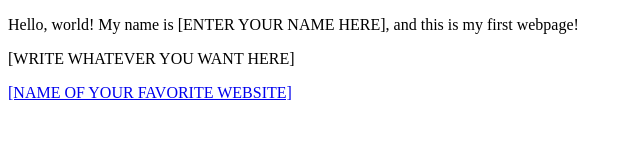
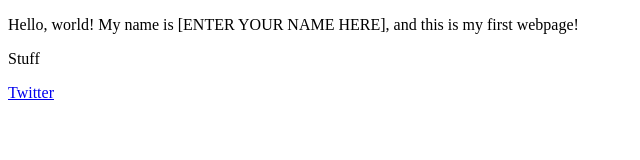
Before and after one commit to fubuloubu/exercise-6, a plain HTML site: page index.html in a window 1280 px wide. Shown: the whole page, without its empty margins (0-640 px from the left). Drawn offline with Linux system fonts and the light colour scheme.

Commit message:
Update index.html

```diff
--- a/index.html
+++ b/index.html
@@ -1,81 +1,16 @@
-<!-- This content was modified from:
-https://developer.mozilla.org/en-US/docs/Learn/Getting_started_with_the_web/HTML_basics
-and is licensed under CC-BY-SA 2.5
--->
-
-<!-- NOTE: Everything between these two arrows is a "comment", or an explanation that
-is only meant for programmers like you to view! This will not appear on your display!
- -->
-
-<!-- WEB PAGE STARTS HERE -->
-
 <!DOCTYPE html>
-<!--
-The doctype. It is required preamble. In the mists of time, when HTML was young
-(around 1991/92), doctypes were meant to act as links to a set of rules that the
-HTML page had to follow to be considered good HTML, which could mean automatic
-error checking and other useful things.
-
-However these days, they don't do much, and are basically just needed to make
-sure your document behaves correctly. That's all you need to know for now.
--->
-
-<!-- NOTE: "Elements" are code tags that denote the beginning and end of a piece
-of content on a webpage. They start like "<elementname>" and end like "</elementname>"
- -->
-
 <html>
-<!-- This element wraps all the content on the entire page and is sometimes
-known as the root element. It contains everything up to the </html> at the end. -->
-
   <head>
-  <!-- This element acts as a container for all the stuff you want to include on
-  the HTML page that isn't the content you are showing to your page's viewers.
-  This includes things like keywords and a page description that you want to
-  appear in search results, CSS to style our content, character set declarations
-  and more. -->
-
     <meta charset="utf-8">
-    <!-- This element sets the character set your document should use to UTF-8
-    which includes most characters from the vast majority of written languages.
-    Essentially, it can now handle any textual content you might put on it. There
-    is no reason not to set this and it can help avoid some problems later on. -->
-
-    <!-- NOTE: Please enter your name by replacing the content in the brackets below! -->
     <title>Exercise #1 - [ENTER YOUR NAME HERE]</title>
-    <!-- This sets the title of your page, which is the title that appears in the
-    browser tab the page is loaded in. It is also used to describe the page when
-    you bookmark or favorite it. -->
-
-  </head> <!-- This denotes the end of the "<head>" block! -->
-
+  </head>
   <body>
-  <!-- This contains all the content that you want to show to web users when they visit
-  your page, whether that's text, images, videos, games, playable audio tracks or
-  whatever else.-->
-
-    <!-- NOTE: Please enter your name between the brackets below! -->
     <p>
     Hello, world! My name is [ENTER YOUR NAME HERE], and this is my first webpage!
     </p>
-    <!-- This element is used to denote paragraphs of text. Everything between the "<p>"
-    and "</p>" tags is inside one paragraph. As you can see below, we have another
-    paragraph after this one, which will show up as a separate line automatically! -->
-
-    <!-- NOTE: Please write anything you want here. It could be about yourself, a fun
-    story, whatever you want! It's your webpage! -->
-    <p>[WRITE WHATEVER YOU WANT HERE]</p>
-
-    <!-- NOTE: Please enter the URL and name of your favorite website here! -->
-    <a href="[ENTER THE URL OF YOUR FAVORITE WEBSITE HERE]">
-    [NAME OF YOUR FAVORITE WEBSITE]
+    <p>Stuff</p>
+    <a href="twitter.com">
+    Twitter
     </a>
-    <!-- This element contains a "hyperlink" to another webpage. You use this to link
-    to other content of interest, such as other pages on your own website, pages on
-    other websites, or sometimes as a trigger to perform certain actions. The style
-    of the "<a>" usually is underlined to tell the user that it is clickable. -->
-
-  </body> <!-- This denotes the end of the "<body>" block! -->
-
+  </body>
 </html>
-<!-- This denotes the end of the "<html>" block, which is the end of the entire webpage! -->
```
